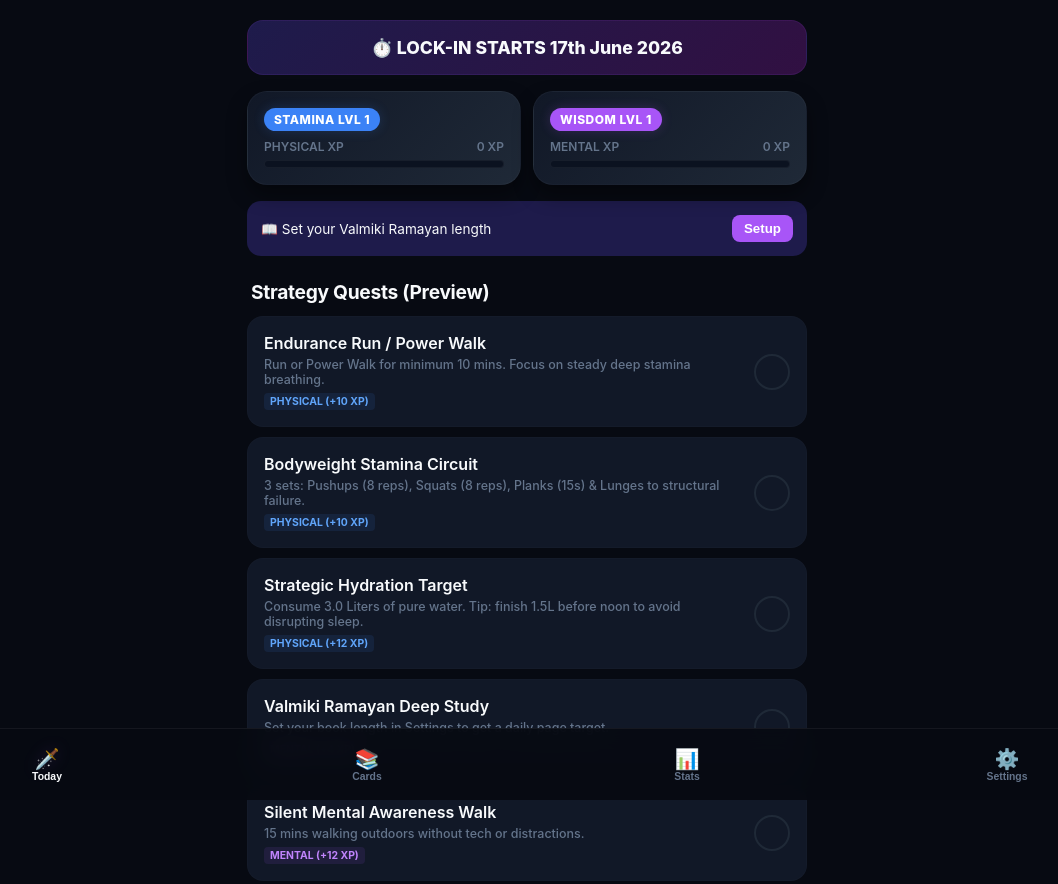
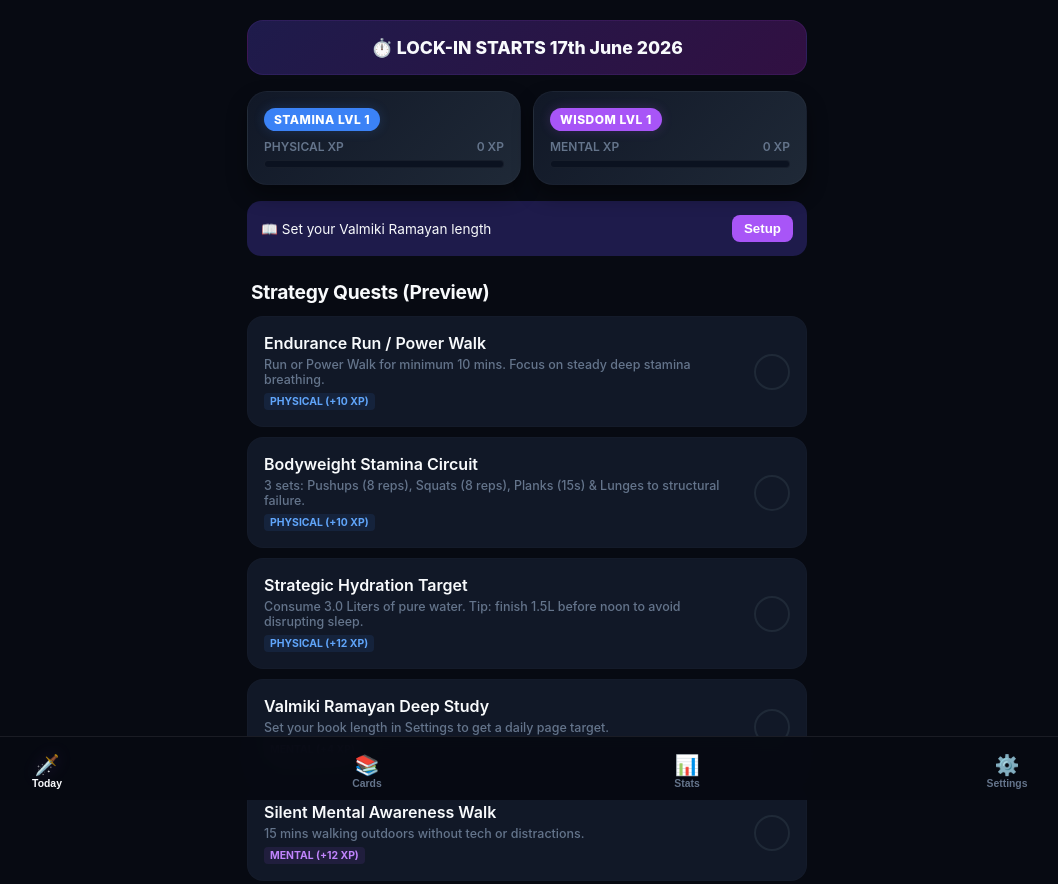
Before and after one commit to pandeyxamit/lifereset, a website with bundled scripts: page index.html in a window 1280 px wide. Shown: the top 884 px of the page, without its empty margins (113-1171 px from the left). Built offline with nearby package versions, Linux system fonts and the light colour scheme.

Commit message:
Fix homescreen bottom navigation and cards screen rendering

```diff
--- a/css/styles.css
+++ b/css/styles.css
@@ -13,23 +13,31 @@
   --nav-h: 64px;
 }
 
-html { height: 100%; }
+html {
+  min-height: 100%;
+  min-height: -webkit-fill-available;
+}
 * { box-sizing: border-box; -webkit-tap-highlight-color: transparent; }
 
 body {
-  min-height: 100%;
+  min-height: 100vh;
+  min-height: -webkit-fill-available;
   font-family: -apple-system, BlinkMacSystemFont, "Segoe UI", Roboto, sans-serif;
   background-color: var(--bg);
   color: var(--text);
   margin: 0;
   padding: 24px 16px;
   padding-top: calc(env(safe-area-inset-top, constant(safe-area-inset-top, 0px)) + 20px);
-  padding-bottom: calc(env(safe-area-inset-bottom, constant(safe-area-inset-bottom, 0px)) + var(--nav-h) + 24px);
+  padding-bottom: calc(var(--nav-h) + env(safe-area-inset-bottom, constant(safe-area-inset-bottom, 0px)) + 20px);
   user-select: none;
   -webkit-user-select: none;
 }
 
-#screen { max-width: 560px; margin: 0 auto; }
+#screen {
+  max-width: 560px;
+  margin: 0 auto;
+  min-height: calc(100vh - calc(var(--nav-h) + env(safe-area-inset-bottom, constant(safe-area-inset-bottom, 0px))));
+}
 
 /* Status banner */
 .streak-counter {
@@ -182,20 +190,20 @@ body {
   position: fixed;
   left: 0;
   right: 0;
-  bottom: env(safe-area-inset-bottom, 0px);
+  bottom: 0;
   z-index: 50;
   display: flex;
   justify-content: space-around;
-  align-items: flex-end;
-  background: rgba(7,10,18,0.92);
-  backdrop-filter: blur(12px);
-  border-top: 1px solid rgba(255,255,255,0.06);
-  min-height: var(--nav-h);
-  padding: 12px 0 10px;
+  align-items: center;
+  background: rgba(7,10,18,0.96);
+  backdrop-filter: blur(16px);
+  border-top: 1px solid rgba(255,255,255,0.08);
+  width: 100%;
+  height: calc(var(--nav-h) + env(safe-area-inset-bottom, 0px));
+  padding-bottom: env(safe-area-inset-bottom, 0px);
   box-sizing: border-box;
-  width: 100%;
 }
-.nav-btn { background: none; border: none; color: var(--text-muted); font-size: 0.65rem; font-weight: 700; display: flex; flex-direction: column; align-items: center; justify-content: center; gap: 2px; flex: 1 1 0; min-width: 0; padding: 8px 0; cursor: pointer; -webkit-tap-highlight-color: transparent; touch-action: manipulation; }
+.nav-btn { background: none; border: none; color: var(--text-muted); font-size: 0.65rem; font-weight: 700; display: flex; flex-direction: column; align-items: center; justify-content: center; gap: 3px; flex: 1 1 0; min-width: 0; padding: 10px 0 4px; cursor: pointer; -webkit-tap-highlight-color: transparent; touch-action: manipulation; }
 .nav-btn:focus { outline: none; }
 .nav-btn:active { transform: none; }
 .nav-btn .ico { font-size: 1.25rem; line-height: 1; }
--- a/js/app.js
+++ b/js/app.js
@@ -3,7 +3,7 @@ import {
   state, loadState, commitToDevice, exportData, importData, resetData
 } from './state.js';
 import {
-  calculateCurrentDayNumber, TOTAL_DAYS, $, el, setText
+  calculateCurrentDayNumber, TOTAL_DAYS, todayKey, $, el, setText
 } from './util.js';
 import {
   updateDynamicQuests, runChronologicalEngine, toggleQuest,
```
